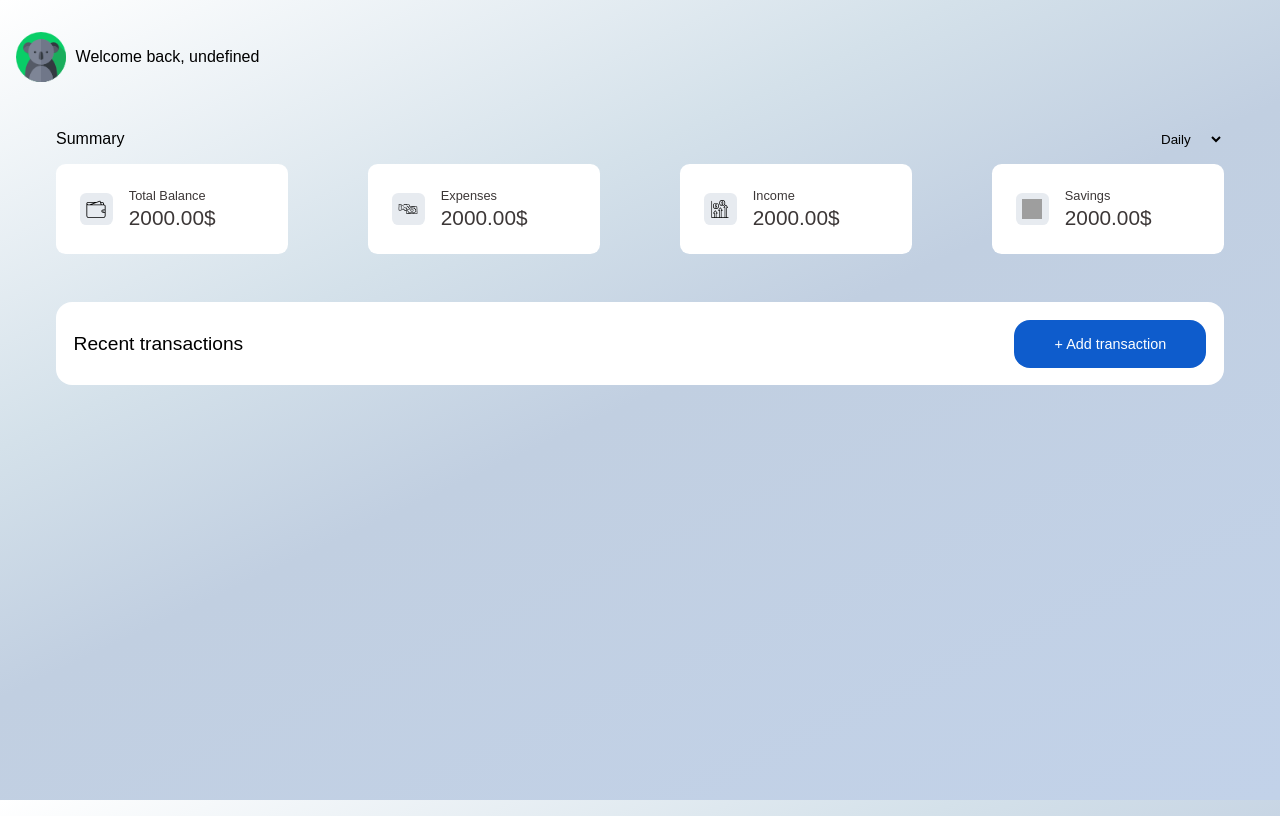
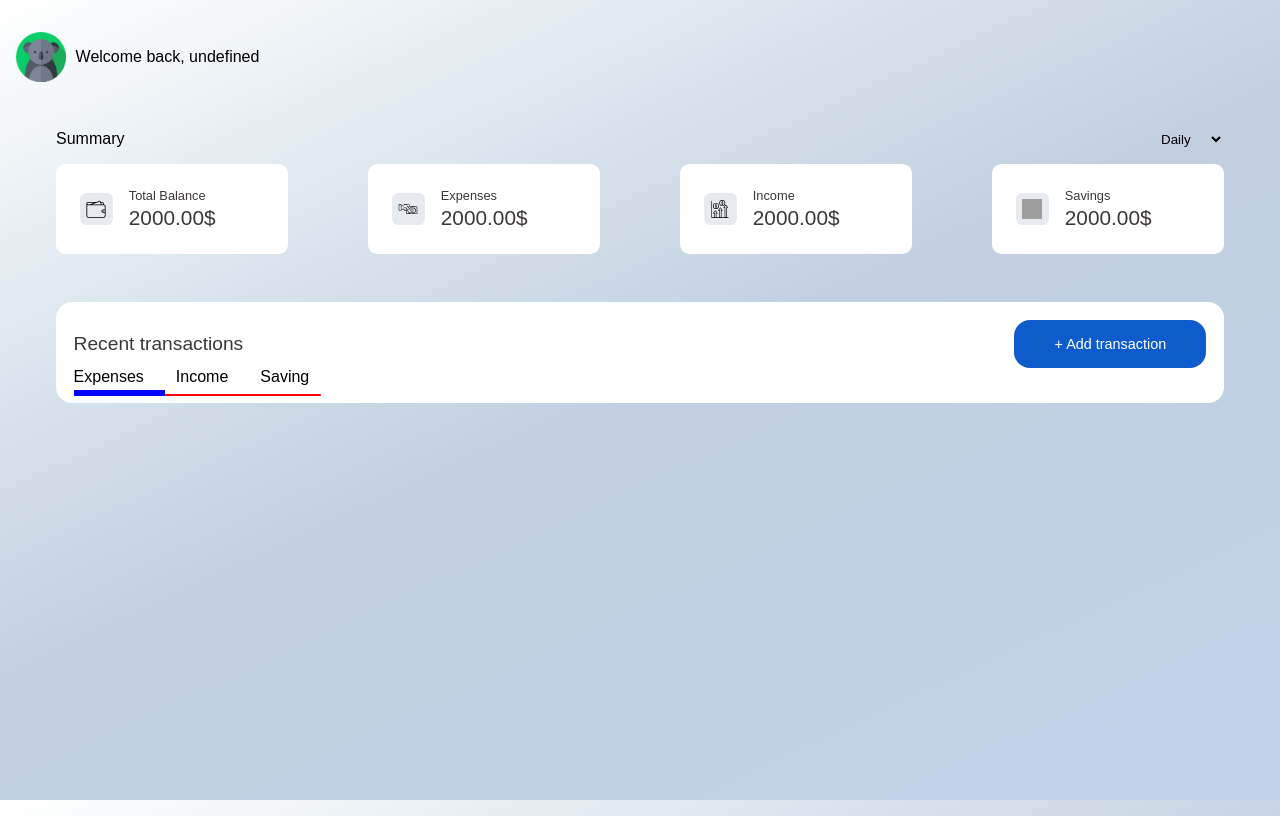
Before and after one commit to Zakria-04/wealth-mate_v1, a Next.js app: page /home in a window 1280 px wide. Built offline with nearby package versions, Linux system fonts and the light colour scheme; grey boxes are pictures that could not be loaded.

Commit message:
transaction options style and render

```diff
--- a/src/Components/LatestTransitions.tsx
+++ b/src/Components/LatestTransitions.tsx
@@ -1,13 +1,29 @@
-import React from "react";
+"use client";
+import React, { useState } from "react";
 import styles from "../styles/LatestTransitions.module.css";
 
 const LatestTransitions = () => {
+  const [activeTab, setActiveTab] = useState("Expenses");
   return (
     <div className={styles.container}>
       <header className={styles.header}>
         <p>Recent transactions</p>
         <button>+ Add transaction</button>
       </header>
+
+      <div className={styles.latestOptionsContainer}>
+        <div className={styles.options}>
+          {["Expenses", "Income", "Saving"].map((option) => (
+            <p
+              key={option}
+              className={activeTab === option ? `${styles.active}` : ""}
+              onClick={() => setActiveTab(option)}
+            >
+              {option}
+            </p>
+          ))}
+        </div>
+      </div>
     </div>
   );
 };
--- a/src/styles/LatestTransitions.module.css
+++ b/src/styles/LatestTransitions.module.css
@@ -13,6 +13,7 @@
 
 .header p {
   font-size: 1.2rem;
+  color: var(--text-color-3);
 }
 
 .header button {
@@ -25,3 +26,35 @@
   font-size: 0.9rem;
   cursor: pointer;
 }
+
+.options {
+  position: relative;
+  width: max-content;
+  display: flex;
+  align-items: center;
+  gap: 2rem;
+  cursor: pointer;
+}
+
+.options::before {
+  content: "";
+  background: red;
+  position: absolute;
+  height: 2px;
+  width: 105%;
+  bottom: -10px;
+  border-radius: 1rem;
+}
+
+.active {
+  position: relative;
+}
+
+.active::before {
+  content: "";
+  background: blue;
+  position: absolute;
+  width: 130%;
+  height: 6px;
+  bottom: -10px;
+}
```
